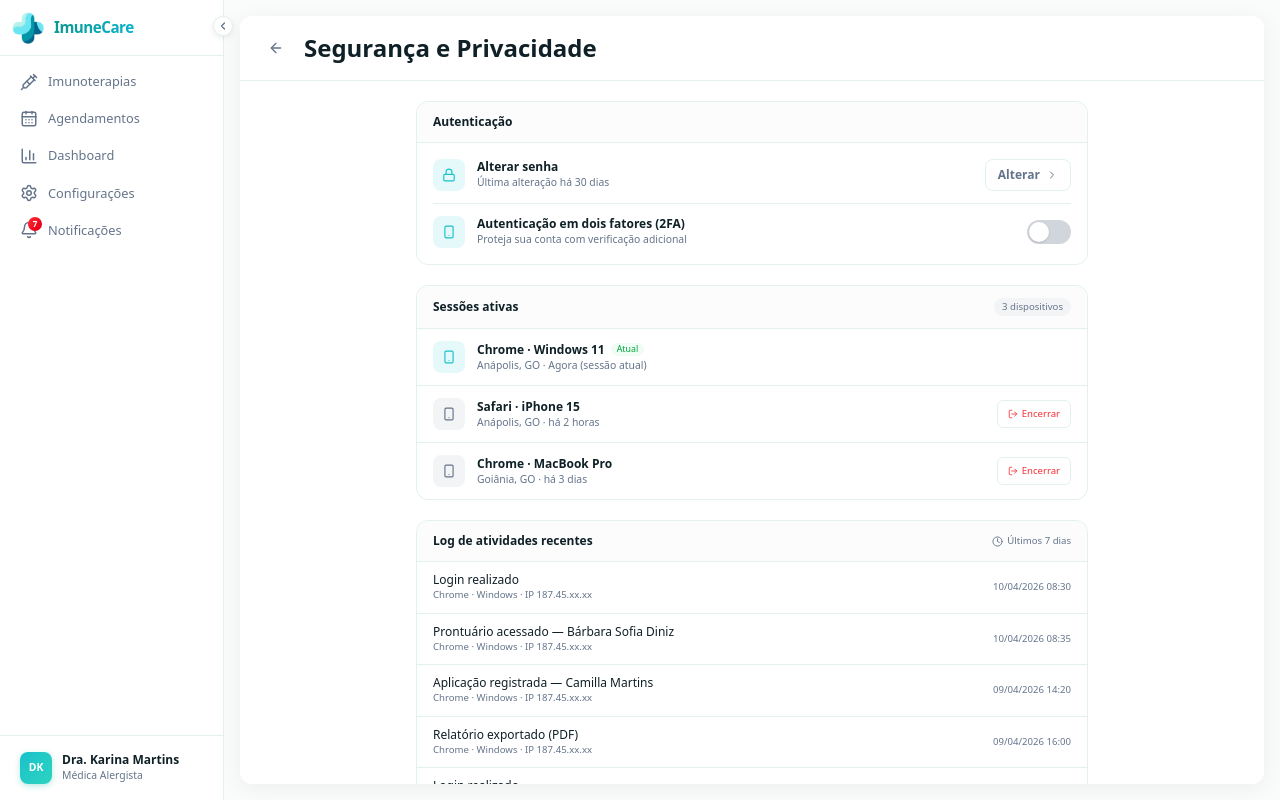
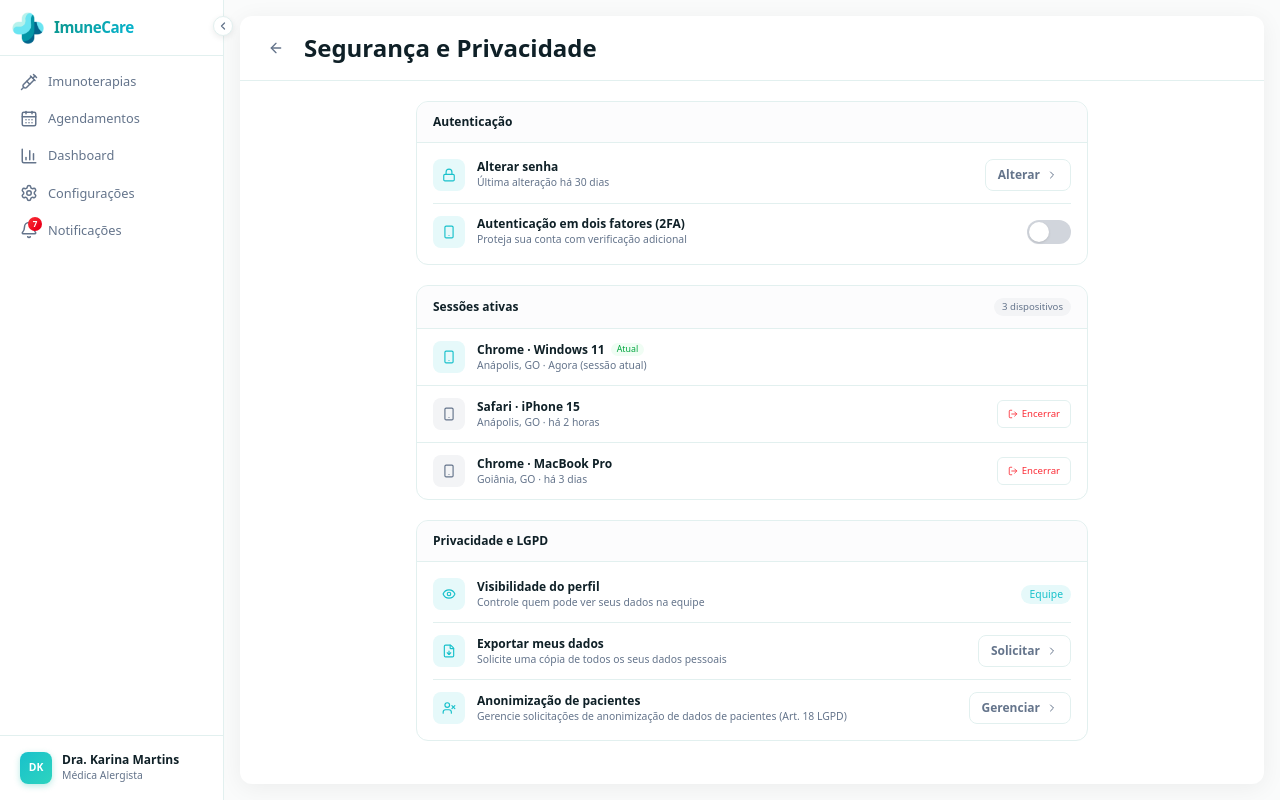
Before and after one commit to anaperinii/imunecare-web, a React (Vite) app: page /security in a window 1280 px wide. Built offline with nearby package versions, Linux system fonts and the light colour scheme.

Commit message:
refactor: remove unused audit log and related UI components from SecurityPage

```diff
--- a/src/features/settings/security-page.tsx
+++ b/src/features/settings/security-page.tsx
@@ -1,20 +1,12 @@
 import { useState } from 'react'
 import { useNavigate } from '@tanstack/react-router'
-import { ArrowLeft, Lock, Smartphone, Eye, FileDown, UserX, Clock, LogOut, ChevronRight, X } from 'lucide-react'
+import { ArrowLeft, Lock, Smartphone, Eye, FileDown, UserX, LogOut, ChevronRight, X } from 'lucide-react'
 import { cn } from '@/shared/lib/utils'
 
 const sessions = [
   { id: '1', device: 'Chrome · Windows 11', location: 'Anápolis, GO', time: 'Agora (sessão atual)', current: true },
   { id: '2', device: 'Safari · iPhone 15', location: 'Anápolis, GO', time: 'há 2 horas', current: false },
   { id: '3', device: 'Chrome · MacBook Pro', location: 'Goiânia, GO', time: 'há 3 dias', current: false },
-]
-
-const auditLog = [
-  { id: 'a1', action: 'Login realizado', ip: '187.45.xx.xx', time: '10/04/2026 08:30', device: 'Chrome · Windows' },
-  { id: 'a2', action: 'Prontuário acessado — Bárbara Sofia Diniz', ip: '187.45.xx.xx', time: '10/04/2026 08:35', device: 'Chrome · Windows' },
-  { id: 'a3', action: 'Aplicação registrada — Camilla Martins', ip: '187.45.xx.xx', time: '09/04/2026 14:20', device: 'Chrome · Windows' },
-  { id: 'a4', action: 'Relatório exportado (PDF)', ip: '187.45.xx.xx', time: '09/04/2026 16:00', device: 'Chrome · Windows' },
-  { id: 'a5', action: 'Login realizado', ip: '201.12.xx.xx', time: '08/04/2026 09:00', device: 'Safari · iPhone' },
 ]
 
 export function SecurityPage() {
@@ -112,28 +104,6 @@ export function SecurityPage() {
                         Encerrar
                       </button>
                     )}
-                  </div>
-                ))}
-              </div>
-            </div>
-
-            {/* Auditoria */}
-            <div className="border border-(--border-custom) rounded-xl overflow-hidden">
-              <div className="px-4 py-3 border-b border-(--border-custom) bg-gray-50/50 flex items-center justify-between">
-                <h2 className="text-xs font-bold text-(--text)">Log de atividades recentes</h2>
-                <div className="flex items-center gap-1">
-                  <Clock size={11} className="text-(--text-muted)" />
-                  <span className="text-[0.6rem] text-(--text-muted)">Últimos 7 dias</span>
-                </div>
-              </div>
-              <div className="divide-y divide-(--border-custom)">
-                {auditLog.map((log) => (
-                  <div key={log.id} className="px-4 py-2.5 flex items-center justify-between">
-                    <div>
-                      <div className="text-xs font-medium text-(--text)">{log.action}</div>
-                      <div className="text-[0.6rem] text-(--text-muted)">{log.device} · IP {log.ip}</div>
-                    </div>
-                    <span className="text-[0.6rem] text-(--text-muted) shrink-0">{log.time}</span>
                   </div>
                 ))}
               </div>
```
